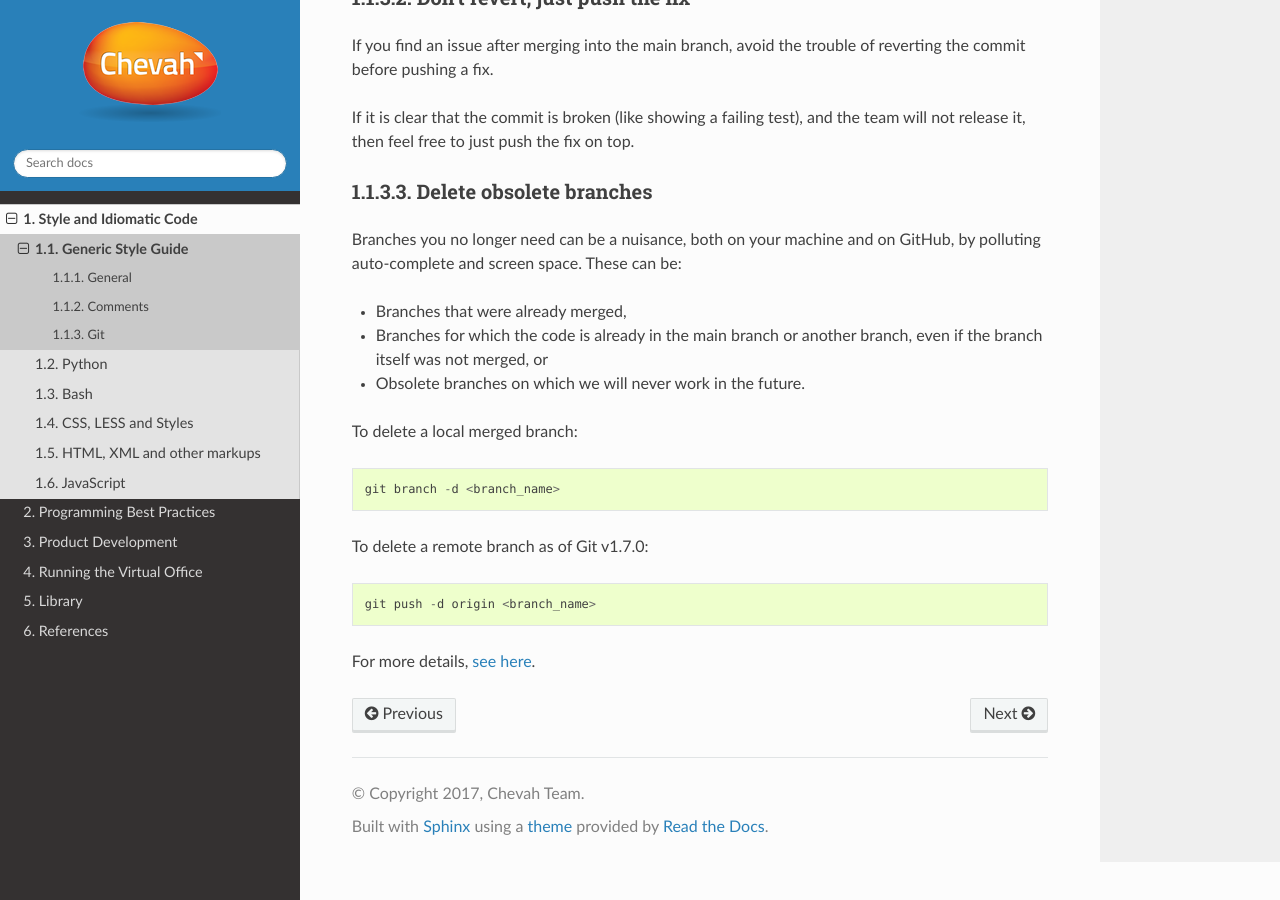
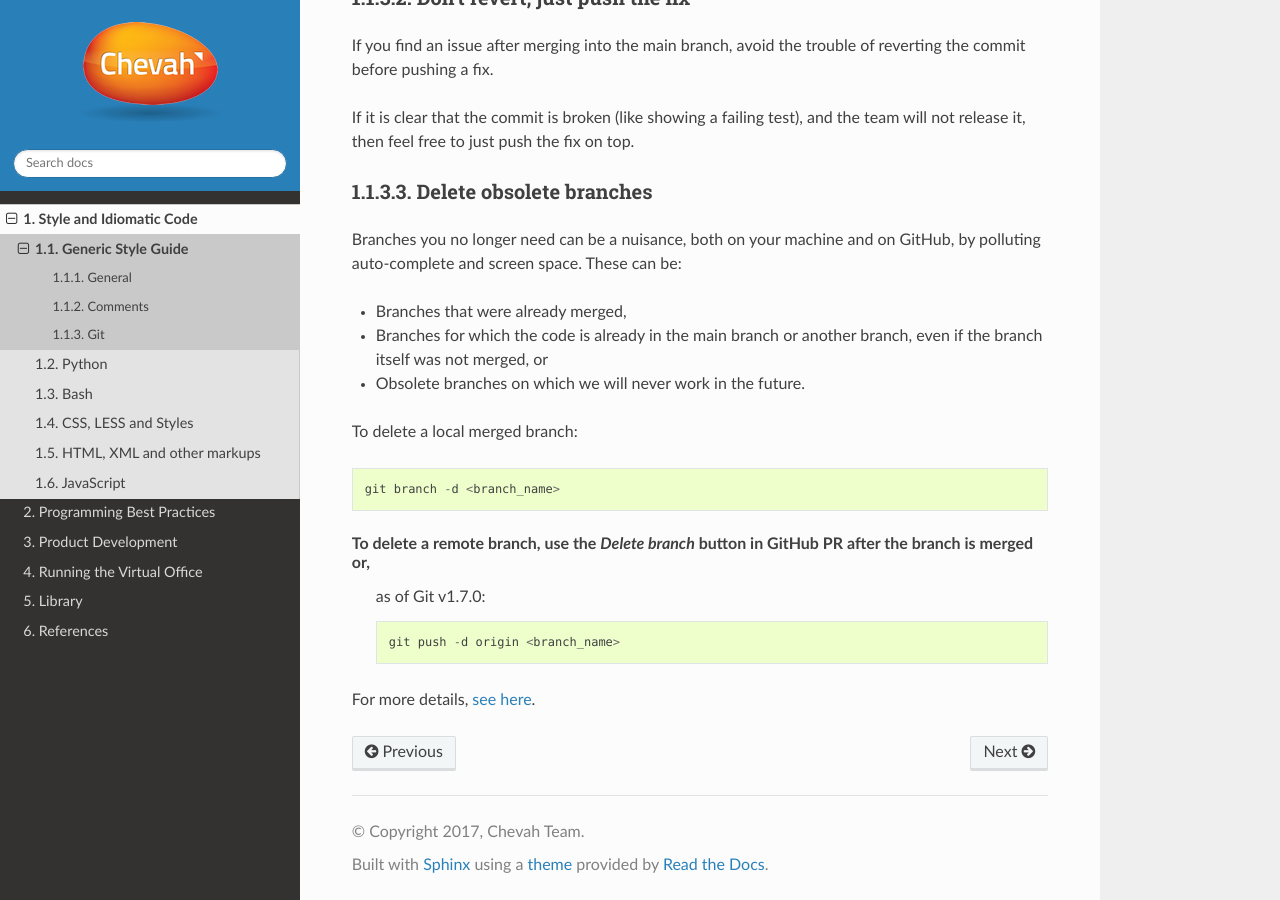
Before and after one commit to chevah/geck, a Sphinx documentation site: the page built from docs/styleguide/generic.rst, in a window 1280 px wide and 900 px high, scrolled down 3143 px. Built offline with Sphinx 7.4.7 and the Read the Docs theme 2.0.0, drawn with Linux system fonts in a browser that asks for light colours.

Commit message:
Mention GitHub "delete branch" button
To be used for merging a PR via UI

Co-authored-by: Adi Roiban <adi.roiban@chevah.com>

```diff
--- a/docs/styleguide/generic.rst
+++ b/docs/styleguide/generic.rst
@@ -206,7 +206,8 @@ To delete a local merged branch::
 
     git branch -d <branch_name>
 
-To delete a remote branch as of Git v1.7.0::
+To delete a remote branch, use the `Delete branch` button in GitHub PR after the branch is merged or,
+ as of Git v1.7.0::
 
     git push -d origin <branch_name>
 
```
